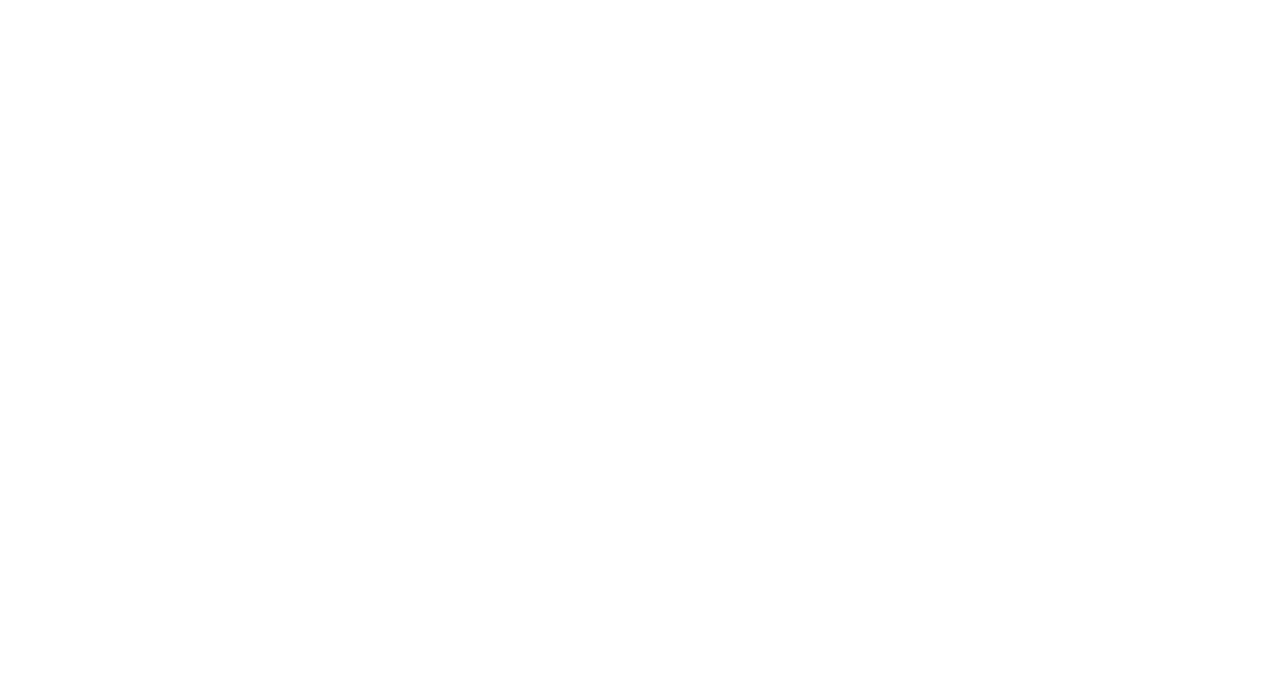
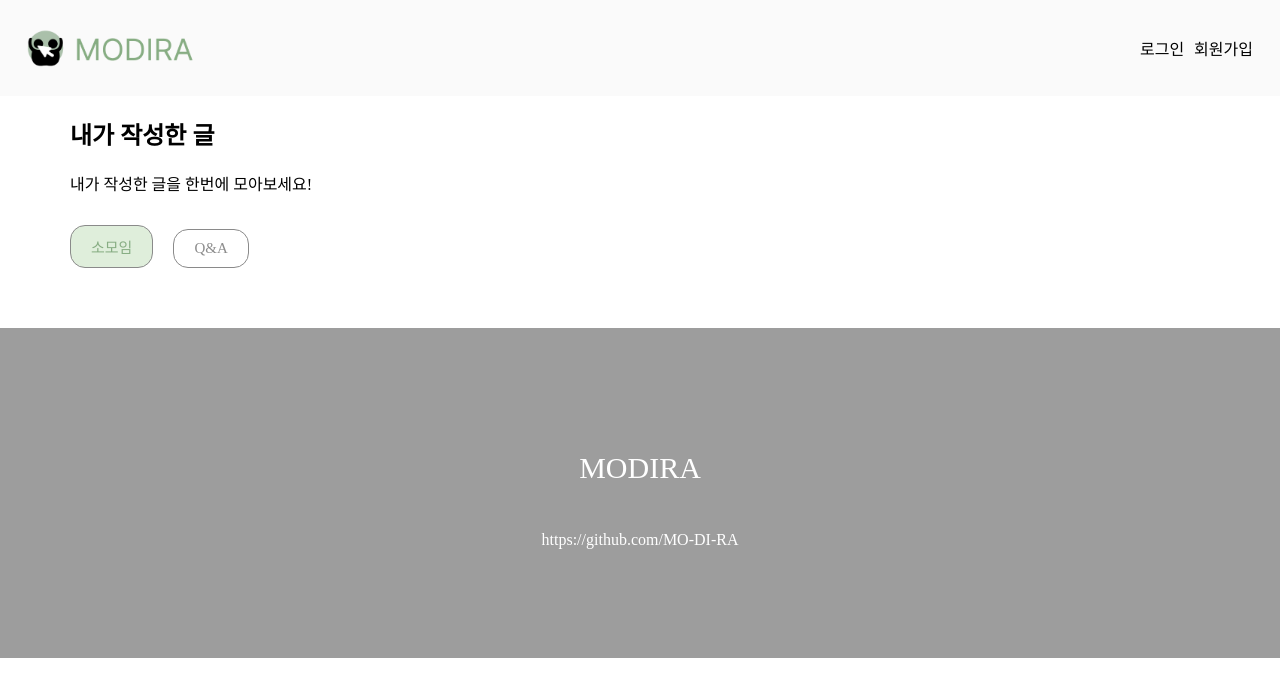
Before and after one commit to MO-DI-RA/frontend, a React (Create React App) app: page /MyPost in a window 1280 px wide. Before the commit this address had no page. Shown: the top 696 px of the page. Built offline with nearby package versions, Linux system fonts and the light colour scheme; a web font is replaced by a local one.

Commit message:
Feat: MyPost

```diff
--- a/src/App.js
+++ b/src/App.js
@@ -8,6 +8,7 @@
 import Mypage from "./page/Mypage";
 import Home from "./page/Home";
 import AddQnA from "./page/QnA/AddQnA";
+import MyPost from "./page/MyPost";
 
 function App() {
   return (
@@ -18,6 +19,7 @@
         <Route path="/Mypage" Component={Mypage} />
         <Route path="/Home" Component={Home} />
         <Route path="/AddQnA" Component={AddQnA} />
+        <Route path="/MyPost" Component={MyPost} />
       </Routes>
     </BrowserRouter>
   );
--- /dev/null
+++ b/src/css/MyPost.css
@@ -0,0 +1,26 @@
+.myPost {
+    padding: 0 70px;
+}
+
+.myPostIntro {
+    margin-bottom: 30px;
+}
+
+.myPostGroup,
+.myPostQnA {
+    background-color: white;
+    color: #8D8D8D;
+    border: 1px solid #8A8A8A;
+    border-radius: 15px;
+    padding: 10px 20px;
+    cursor: pointer;
+    outline: none;
+    font-size: 15px;
+    margin-right: 20px;
+    margin-bottom: 60px;
+}
+
+.selected {
+    background-color: #DFEEDB;
+    color: #87AD83;
+}
--- /dev/null
+++ b/src/page/MyPost.js
@@ -0,0 +1,38 @@
+import React, { useState } from "react";
+import "../css/MyPost.css";
+import Header from "../component/Header";
+import Footer from "../component/Footer";
+
+function MyPost() {
+  const [selectedButton, setSelectedButton] = useState("myPostGroup");
+  return (
+    <div>
+      <Header />
+      <div className="myPost">
+        <h2 className="myPostTitle">내가 작성한 글</h2>
+        <p className="myPostIntro">내가 작성한 글을 한번에 모아보세요!</p>
+        <button
+          className={
+            selectedButton === "myPostGroup"
+              ? "myPostGroup selected"
+              : "myPostGroup"
+          }
+          onClick={() => setSelectedButton("myPostGroup")}
+        >
+          소모임
+        </button>
+        <button
+          className={
+            selectedButton === "myPostQnA" ? "myPostQnA selected" : "myPostQnA"
+          }
+          onClick={() => setSelectedButton("myPostQnA")}
+        >
+          Q&A
+        </button>
+      </div>
+      <Footer />
+    </div>
+  );
+}
+
+export default MyPost;
```
